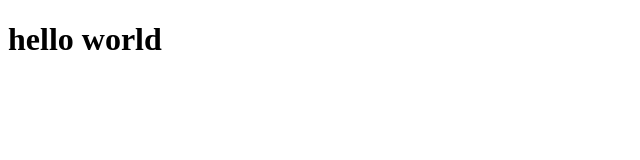
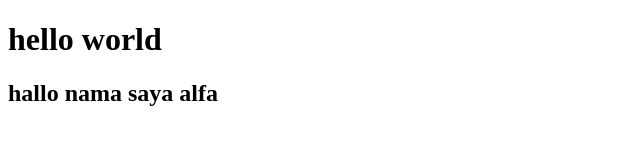
Before and after one commit to sayaMuammar/latihanGIT, a plain HTML site: page index.html in a window 1280 px wide. Shown: the whole page, without its empty margins (0-640 px from the left). Drawn offline with Linux system fonts and the light colour scheme.

Commit message:
menambahkan baris h2

```diff
--- a/index.html
+++ b/index.html
@@ -8,5 +8,6 @@
 </head>
 <body>
     <h1>hello world</h1>
+    <h2>hallo nama saya alfa</h2>
 </body>
 </html>
```
